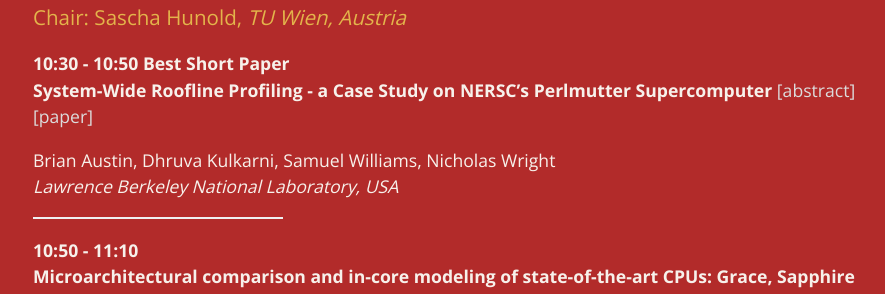
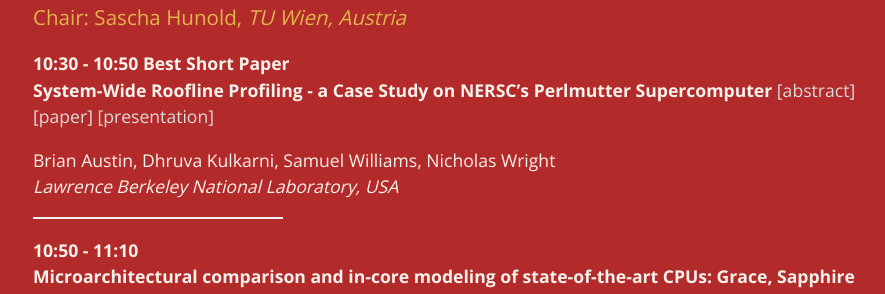
Before and after one commit to pmbs-workshop/pmbs-workshop.github.io, a Jekyll site: the page built from schedule.markdown, in a window 1280 px wide and 900 px high, scrolled down 1558 px. Shown: the part 156-450 px from the top of the window, without its empty margins (191-1076 px from the left). Built offline with Jekyll 4.4.1, drawn with Linux system fonts in a browser that asks for light colours.

Commit message:
Adds a pres

```diff
--- a/schedule.markdown
+++ b/schedule.markdown
@@ -44,7 +44,7 @@
 ### Chair: Sascha Hunold, _TU Wien, Austria_
 
 **10:30 - 10:50 Best Short Paper**\\
-**System-Wide Roofline Profiling - a Case Study on NERSC’s Perlmutter Supercomputer** [[abstract]](abstract03.html) [[paper]](https://conferences.computer.org/sc-wpub/pdfs/SC-W2024-6oZmigAQfgJ1GhPL0yE3pS/555400b391/555400b391.pdf)
+**System-Wide Roofline Profiling - a Case Study on NERSC’s Perlmutter Supercomputer** [[abstract]](abstract03.html) [[paper]](https://conferences.computer.org/sc-wpub/pdfs/SC-W2024-6oZmigAQfgJ1GhPL0yE3pS/555400b391/555400b391.pdf) [[presentation]](slides/pres03.pdf)
 
 Brian Austin, Dhruva Kulkarni, Samuel Williams, Nicholas Wright\\
 _Lawrence Berkeley National Laboratory, USA_
```
Also changed, not shown: 1 other file.
